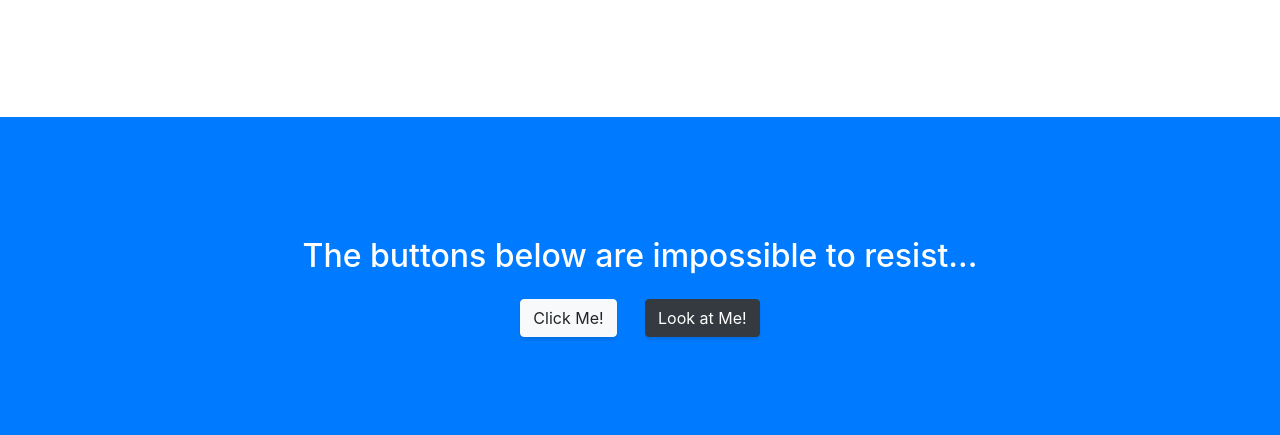
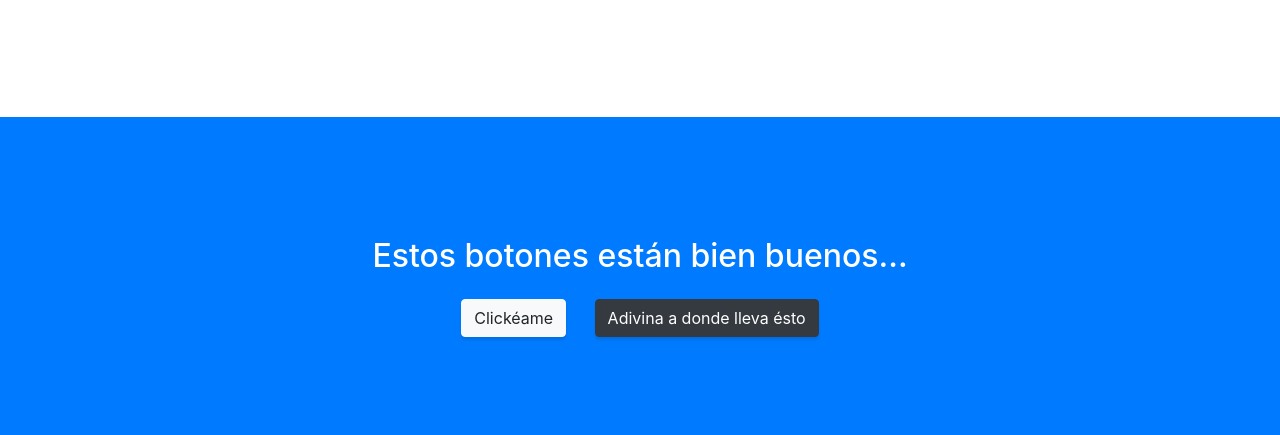
Before and after one commit to CoolingBroski/Portafolio, a website with bundled scripts: page index.html in a window 1280 px wide. Shown: the part 3601-4036 px from the top of the page. Built offline with nearby package versions, Linux system fonts and the light colour scheme.

Commit message:
Update index.html

```diff
--- a/index.html
+++ b/index.html
@@ -196,9 +196,9 @@
     <!-- Call to Action -->
     <section class="content-section bg-primary text-white">
       <div class="container text-center">
-        <h2 class="mb-4">The buttons below are impossible to resist...</h2>
-        <a href="#" class="btn btn-xl btn-light mr-4">Click Me!</a>
-        <a href="#" class="btn btn-xl btn-dark">Look at Me!</a>
+        <h2 class="mb-4">Estos botones están bien buenos...</h2>
+        <a href="#" class="btn btn-xl btn-light mr-4">Clickéame</a>
+        <a href="https://www.youtube.com/channel/UC_zmKuSs2cyJTiZ5_mmP9Xg" class="btn btn-xl btn-dark">Adivina a donde lleva ésto</a>
       </div>
     </section>
 
```
